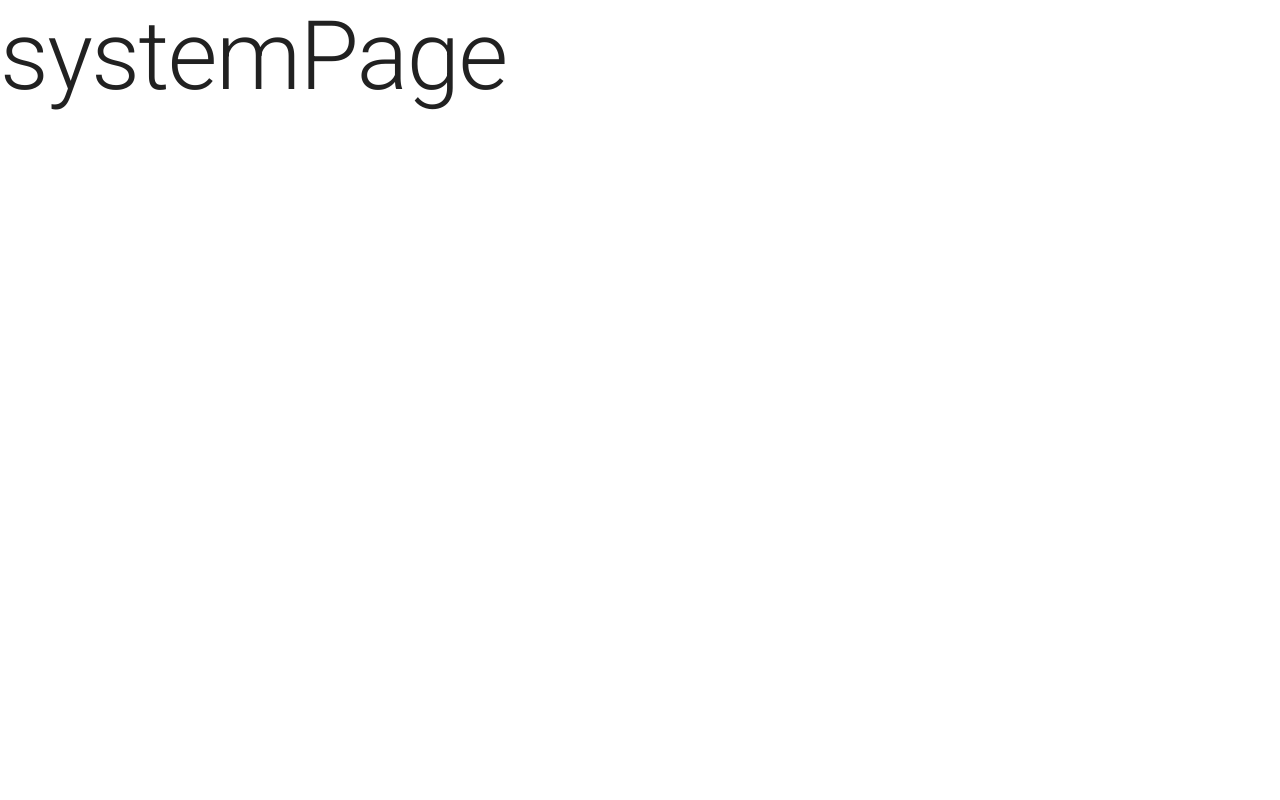
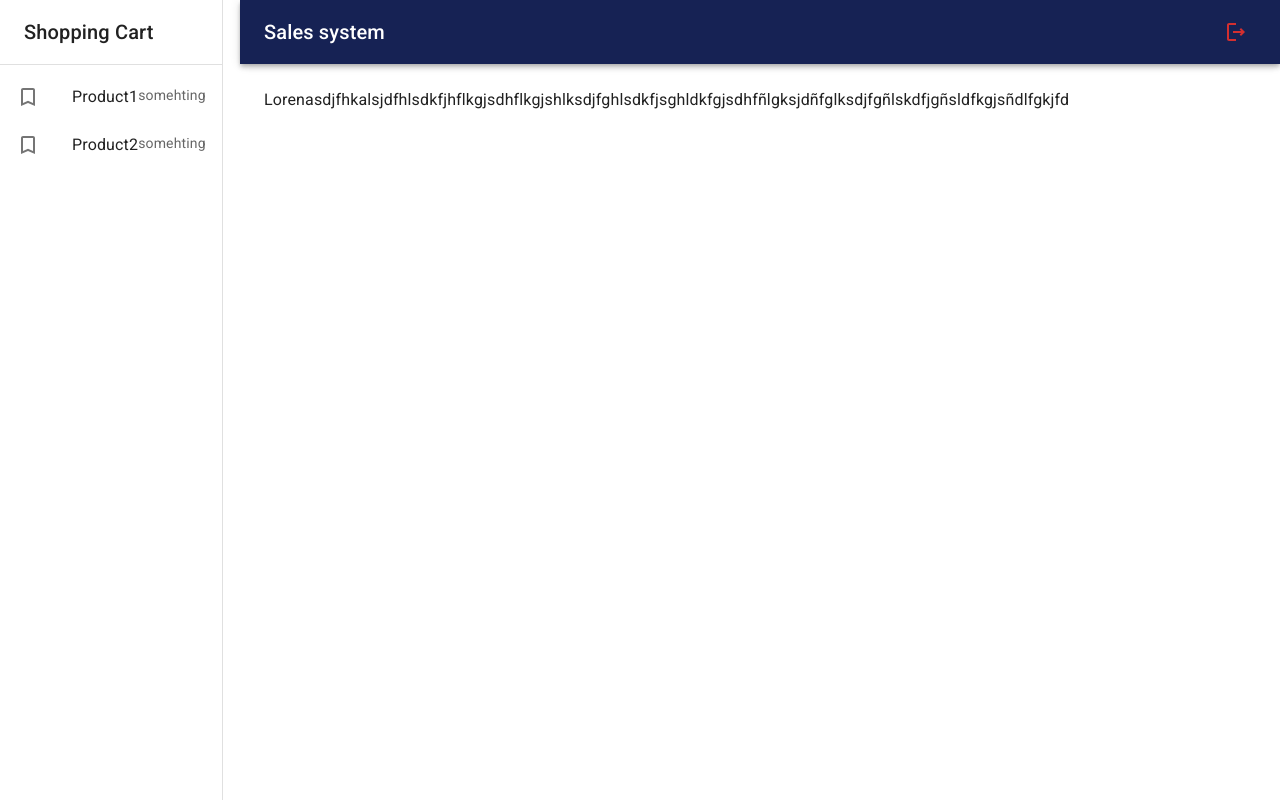
Before and after one commit to EdisonAlzate/Sistema-de-ventas, a React (Create React App) app in the folder sistema-ventas/: page / in a window 1280 px wide. Built offline with nearby package versions, Linux system fonts and the light colour scheme.

Commit message:
Ui del SideBar en donde va a ir el carrito de compras

```diff
--- /dev/null
+++ b/sistema-ventas/src/sistema/components/NavBar.js
@@ -0,0 +1,34 @@
+import { AppBar, Grid, IconButton, Toolbar, Typography } from "@mui/material"
+import { LogoutOutlined, MenuOutlined } from "@mui/icons-material"
+
+export const NavBar = ({ drawerWidth = 240 }) => {
+    return (
+        <AppBar
+            position='fixed'
+            sx={{
+                width: { sm: ` calc(100% - ${drawerWidth}px) ` },
+
+                ml: { sm: `${drawerWidth}px` }
+            }}
+        >
+            <Toolbar>
+                <IconButton
+                    color='inherit'
+                    edge="start"
+                    sx={{ mr: 2, display: { sm: 'none' } }}
+                >
+                    <MenuOutlined />
+                </IconButton>
+
+                <Grid container direction='row' justifyContent='space-between' alignItems='center'>
+                    <Typography variant="h6" noWrap component='div'> Sales system</Typography>
+
+                    <IconButton color='error'>
+                        <LogoutOutlined />
+                    </IconButton>
+
+                </Grid>
+            </Toolbar>
+        </AppBar>
+    )
+}
--- /dev/null
+++ b/sistema-ventas/src/sistema/components/SideBar.js
@@ -0,0 +1,53 @@
+import { TurnedInNot } from "@mui/icons-material"
+import { Box, Divider, Drawer, Grid, List, ListItem, ListItemButton, ListItemIcon, ListItemText, Toolbar, Typography } from "@mui/material"
+
+
+
+export const SideBar = ({ drawerWidth = 240 }) => {
+    return (
+        <Box
+            component='nav'
+            sx={{ width: { sm: drawerWidth }, flexShrink: { sm: 0 } }}
+        >
+            <Drawer
+                variant='permanent'//temporary
+                open
+                sx={{
+                    display: { xs: 'block' },
+                    '& .MiuDrawer-paper': { boxSizing: 'border-box', width: drawerWidth }
+                }}
+            >
+
+                <Toolbar>
+                    <Typography variant='h6' noWrap component='div'>Shopping Cart</Typography>
+                </Toolbar>
+                <Divider />
+
+                <List>
+                    {
+                        [
+                            { id: "1", name: "Product1", descriptcion: "Description", cost: "5.0" },
+                            { id: "2", name: "Product2", descriptcion: "Description", cost: "7.0" }
+                        ].map(text => (
+                            <ListItem key={text} disablePadding>
+                                <ListItemButton>
+                                    <ListItemIcon>
+                                        <TurnedInNot />
+                                    </ListItemIcon>
+                                    <Grid container>
+                                    <ListItemText primary={text.name}/>
+                                    <ListItemText secondary={'somehting'}/>
+
+
+                                    </Grid>
+                                </ListItemButton>
+                            </ListItem>
+                        ))
+                    }
+                </List>
+
+            </Drawer>
+
+        </Box>
+    )
+}
--- /dev/null
+++ b/sistema-ventas/src/sistema/components/index.js
@@ -0,0 +1,2 @@
+export * from './NavBar'
+export * from './SideBar'
--- /dev/null
+++ b/sistema-ventas/src/sistema/layout/SystemLayout.js
@@ -0,0 +1,22 @@
+import { Toolbar } from "@mui/material";
+import { Box } from "@mui/system"
+import { NavBar } from "../components/NavBar";
+import { SideBar } from "../components/SideBar";
+
+const drawerWidth=240;
+
+export const SystemLayout = ({ children }) => {
+  return (
+    <Box sx={{ display: 'flex' }}>
+      <NavBar drawerWidth={drawerWidth}/>
+      <SideBar drawerWidth={drawerWidth}/>
+      <Box
+        component='main'
+        sx={{ flexGrow: 1, p: 3 }}
+      >
+        <Toolbar/>
+        {children}
+      </Box>
+    </Box>
+  )
+}
--- a/sistema-ventas/src/sistema/pages/SystemPage.js
+++ b/sistema-ventas/src/sistema/pages/SystemPage.js
@@ -1,10 +1,11 @@
 
 import { Typography } from "@mui/material"
+import { SystemLayout } from "../layout/SystemLayout"
 
 export const SystemPage = () => {
   return (
-    <>
-      <Typography variant='h1'>systemPage</Typography>
-    </>
+    <SystemLayout>
+    <Typography>Lorenasdjfhkalsjdfhlsdkfjhflkgjsdhflkgjshlksdjfghlsdkfjsghldkfgjsdhfñlgksjdñfglksdjfgñlskdfjgñsldfkgjsñdlfgkjfd</Typography>
+    </SystemLayout>
   )
 }
```
